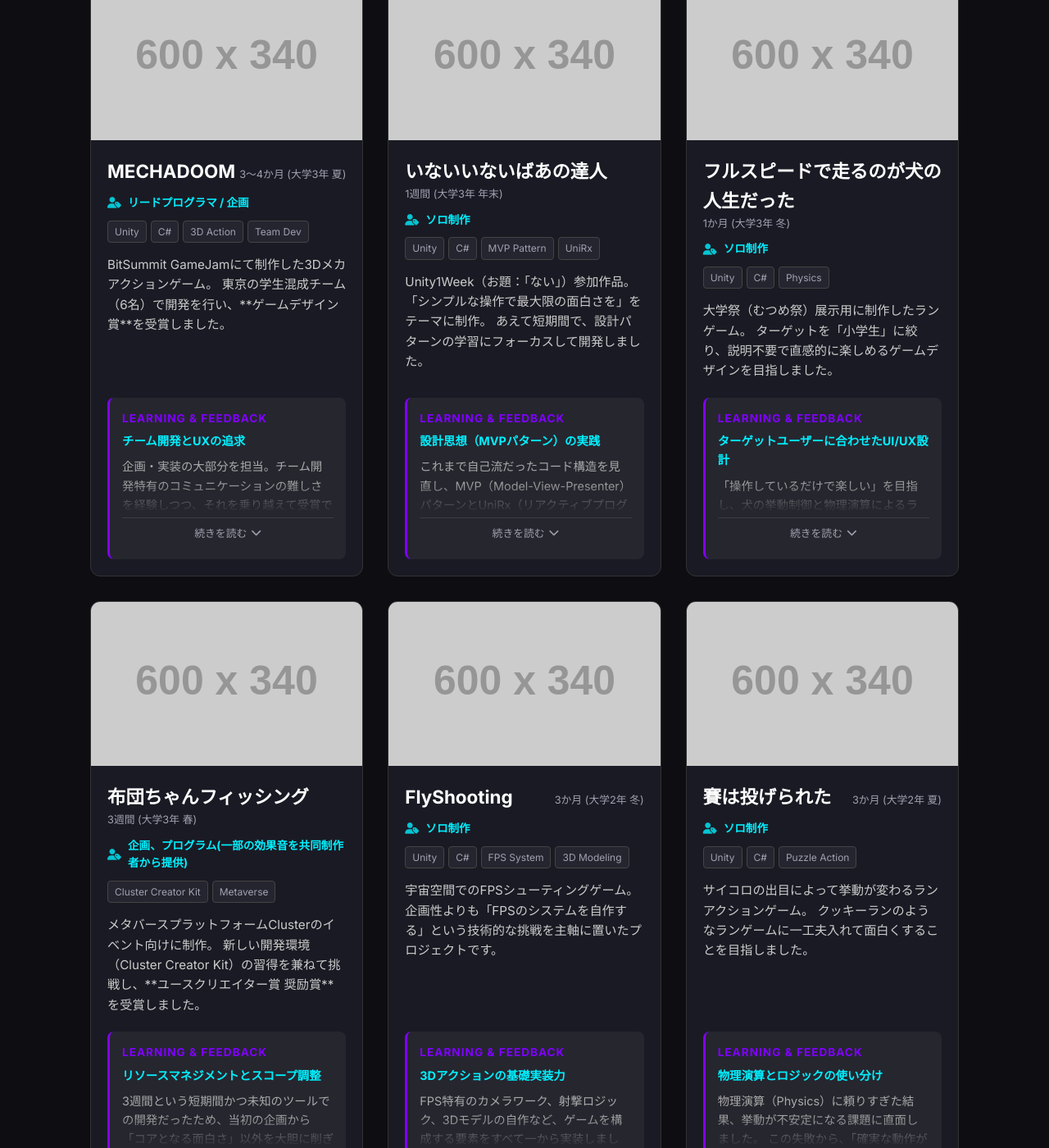
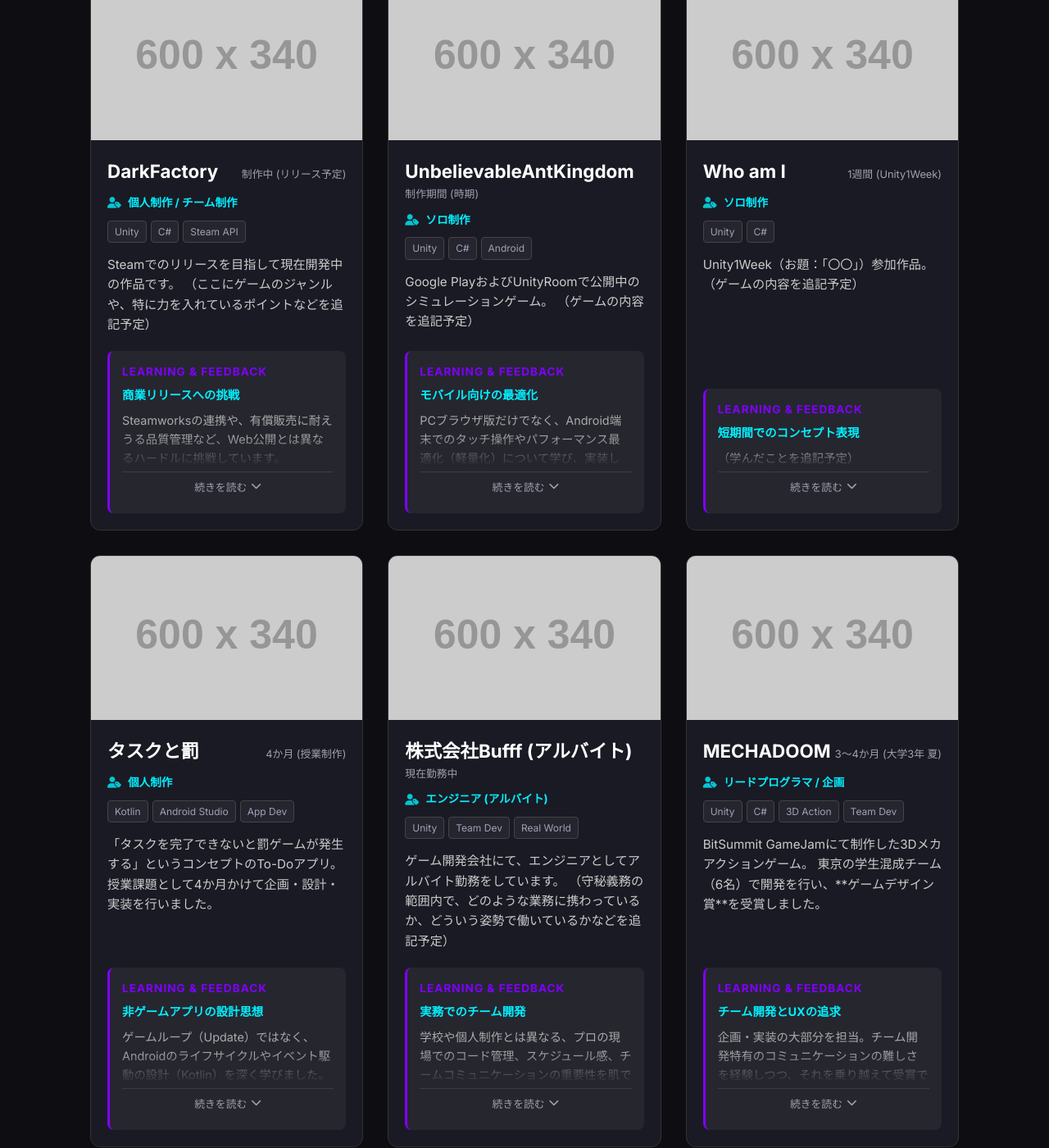
Before and after one commit to Sakai8121/Sakai8121.github.io, a Jekyll site: the page built from index.html, in a window 1280 px wide and 1400 px high, scrolled down 674 px. Shown: the whole window at 82% size. Built offline with Jekyll 4.4.1, drawn with Linux system fonts in a browser that asks for light colours.

Commit message:
Add multiple game entries to games.yml
Added new game entries with details including titles, IDs, thumbnails, URLs, action labels, periods, roles, tech stacks, descriptions, and learning experiences.

```diff
--- a/_data/games.yml
+++ b/_data/games.yml
@@ -1,3 +1,82 @@
+- title: "DarkFactory"
+  id: "darkfactory"
+  thumbnail: "https://placehold.co/600x340/1a1a1a/7f00ff?text=DarkFactory"
+  url: "https://store.steampowered.com/app/your_id/" # SteamのURL
+  action_label: "Steam Page" # ボタンの文字を変更
+  period: "制作中 (リリース予定)"
+  role: "個人制作 / チーム制作" # 適切な方に書き換え
+  tech_stack: ["Unity", "C#", "Steam API"]
+  description: |
+    Steamでのリリースを目指して現在開発中の作品です。
+    （ここにゲームのジャンルや、特に力を入れているポイントなどを追記予定）
+  learning: |
+    **商業リリースへの挑戦**
+    Steamworksの連携や、有償販売に耐えうる品質管理など、Web公開とは異なるハードルに挑戦しています。
+
+- title: "UnbelievableAntKingdom"
+  id: "ant"
+  thumbnail: "https://placehold.co/600x340/1a1a1a/7f00ff?text=Ant+Kingdom"
+  url: "https://unityroom.com/games/your_game" # メインはUnityRoom
+  action_label: "Play (Web)"
+  # ★ここが新機能：サブリンク（Google Play用）
+  sub_links:
+    - label: "Google Play"
+      url: "https://play.google.com/store/apps/details?id=com.yourname.ant"
+      icon: "fab fa-google-play"
+  period: "制作期間 (時期)"
+  role: "ソロ制作"
+  tech_stack: ["Unity", "C#", "Android"]
+  description: |
+    Google PlayおよびUnityRoomで公開中のシミュレーションゲーム。
+    （ゲームの内容を追記予定）
+  learning: |
+    **モバイル向けの最適化**
+    PCブラウザ版だけでなく、Android端末でのタッチ操作やパフォーマンス最適化（軽量化）について学び、実装しました。
+
+- title: "Who am I"
+  id: "whoami"
+  thumbnail: "https://placehold.co/600x340/1a1a1a/7f00ff?text=Who+am+I"
+  url: "https://unityroom.com/games/your_game"
+  period: "1週間 (Unity1Week)"
+  role: "ソロ制作"
+  tech_stack: ["Unity", "C#"]
+  description: |
+    Unity1Week（お題：「〇〇」）参加作品。
+    （ゲームの内容を追記予定）
+  learning: |
+    **短期間でのコンセプト表現**
+    （学んだことを追記予定）
+
+- title: "タスクと罰"
+  id: "task_punishment"
+  thumbnail: "https://placehold.co/600x340/1a1a1a/7f00ff?text=Task+App"
+  url: "/assets/docs/task_presentation.pdf" # PDFへのパス
+  action_label: "View PDF" # 資料を見るボタンにする
+  period: "4か月 (授業制作)"
+  role: "個人制作"
+  tech_stack: ["Kotlin", "Android Studio", "App Dev"]
+  description: |
+    「タスクを完了できないと罰ゲームが発生する」というコンセプトのTo-Doアプリ。
+    授業課題として4か月かけて企画・設計・実装を行いました。
+  learning: |
+    **非ゲームアプリの設計思想**
+    ゲームループ（Update）ではなく、Androidのライフサイクルやイベント駆動の設計（Kotlin）を深く学びました。PDF資料にて詳細な仕様や設計図をまとめています。
+
+- title: "株式会社Bufff (アルバイト)"
+  id: "bufff"
+  thumbnail: "https://placehold.co/600x340/1a1a1a/7f00ff?text=Work+Experience"
+  url: "https://bufff.co.jp/" # 会社のURL（仮）
+  action_label: "Visit Company"
+  period: "現在勤務中"
+  role: "エンジニア (アルバイト)"
+  tech_stack: ["Unity", "Team Dev", "Real World"]
+  description: |
+    ゲーム開発会社にて、エンジニアとしてアルバイト勤務をしています。
+    （守秘義務の範囲内で、どのような業務に携わっているか、どういう姿勢で働いているかなどを追記予定）
+  learning: |
+    **実務でのチーム開発**
+    学校や個人制作とは異なる、プロの現場でのコード管理、スケジュール感、チームコミュニケーションの重要性を肌で感じながらスキルアップしています。
+
 - title: "MECHADOOM"
   id: "mechadoom"
   thumbnail: "https://placehold.co/600x340/1a1a1a/7f00ff?text=MECHADOOM"
```
